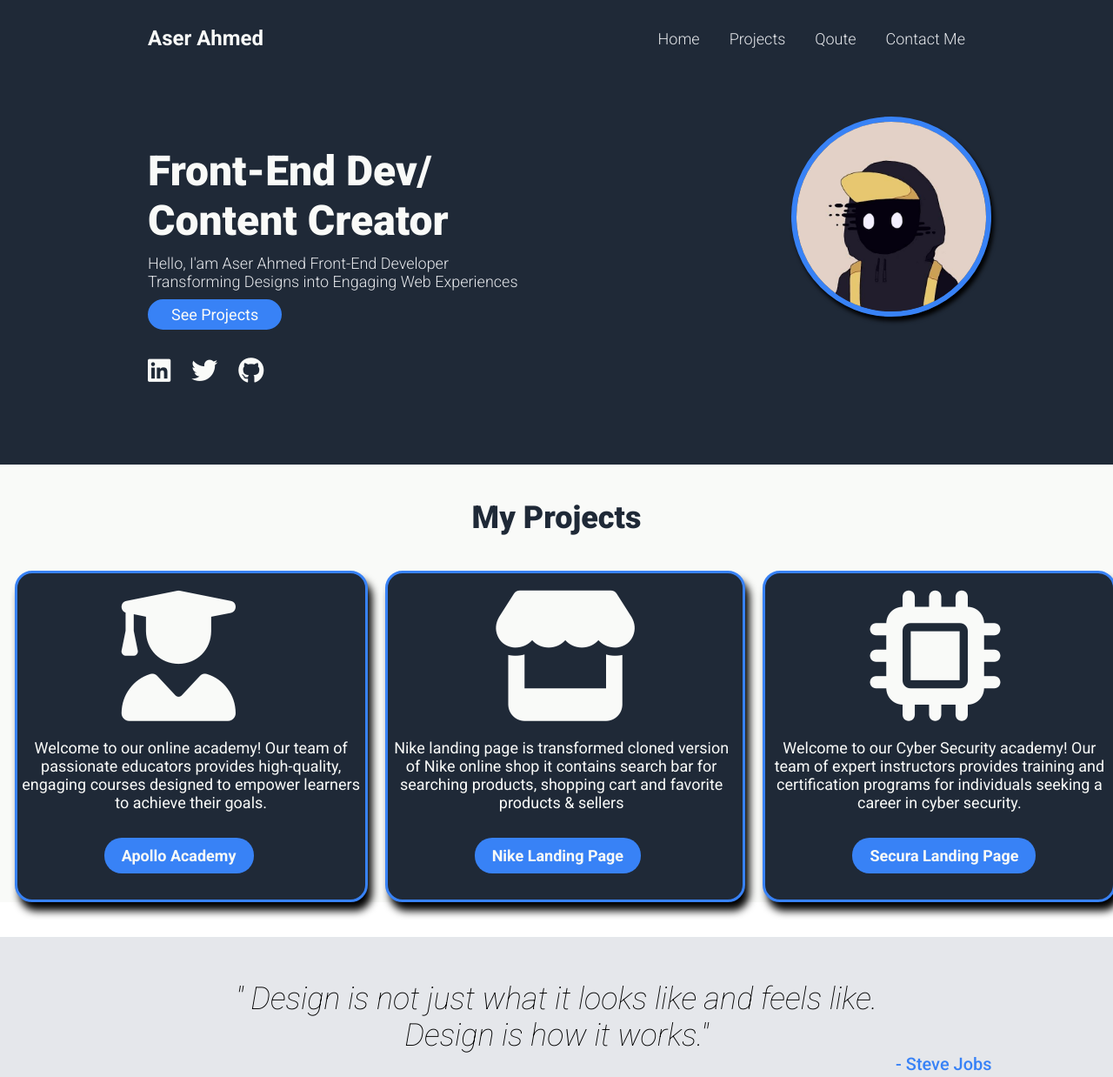
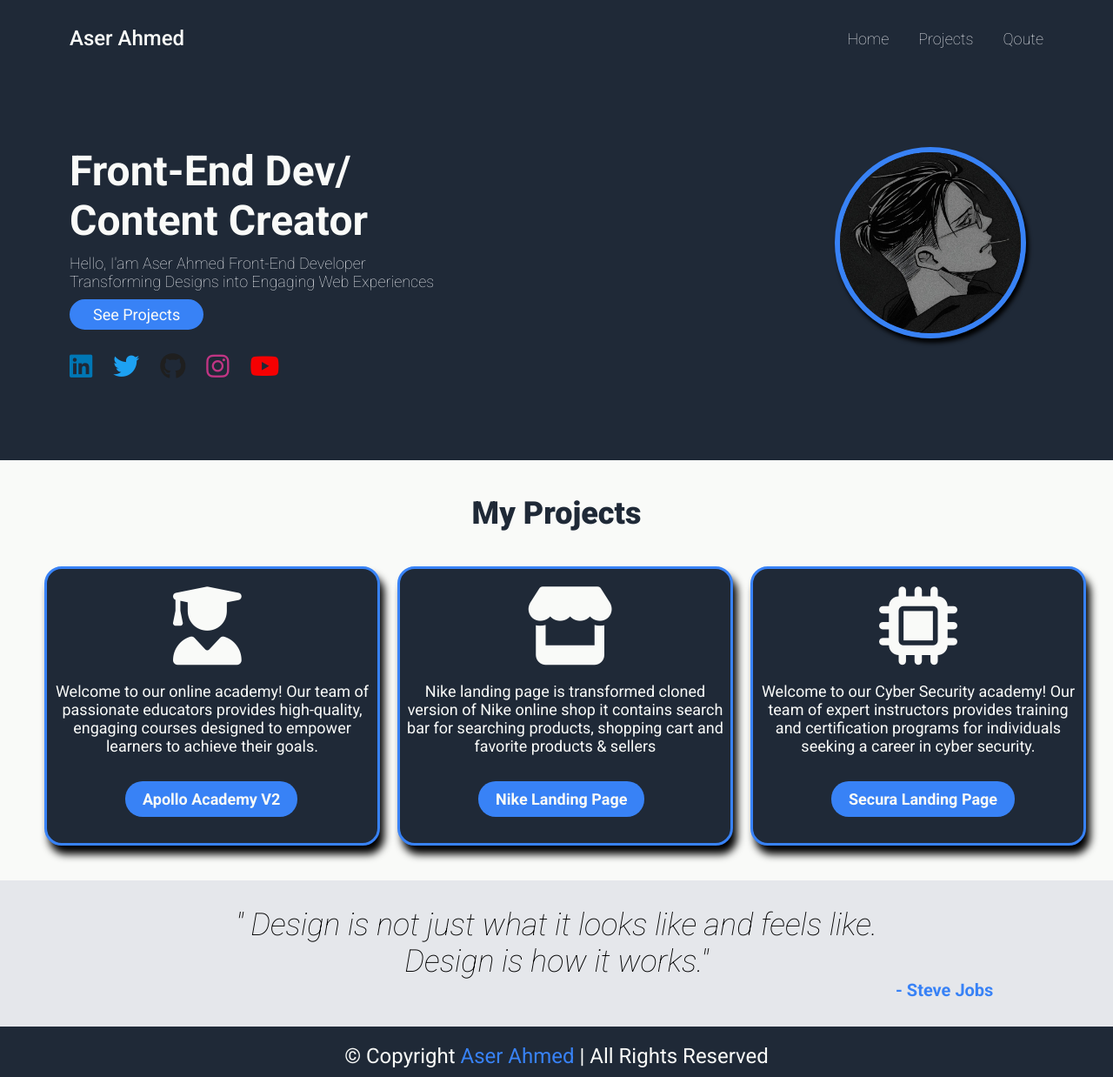
Before and after one commit to codewithastro/My-Portfolio, a plain HTML site: page index.html in a window 1280 px wide. Shown: the top 1238 px of the page at 87% size. Drawn offline with Linux system fonts and the light colour scheme.

Commit message:
new design with smaller icons and texts

```diff
--- a/contact-style.css
+++ /dev/null
@@ -1,71 +0,0 @@
-@import url('https://fonts.googleapis.com/css2?family=Baloo+2:wght@400;500;600;700;800&display=swap');
-* {
-  margin: 0px;
-  padding: 0px;
-  box-sizing: border-box;
-  font-family: 'Baloo 2', sans-serif;
-  transition: .2s linear;
-}
-
-:root{
-  --dark-bg-color: #1F2937;
-  --white-bg-color: #f7f7f7;
-  --grey-color: #e4e4e4;
-  --text-color: #3882f6;
-  --hover-color: #316fd3;
-}
-
-.container{
-  width: 100%;
-  height: 100vh;
-  background-color: var(--dark-bg-color);
-  display: flex;
-  justify-content: center;
-  align-items: center;
-}
-
-form{
-  background-color: var(--white-bg-color);
-  display: flex;
-  flex-direction: column;
-  padding: 2vw 4vw;
-  width: 90%;
-  max-width: 600px;
-  border-radius: 20px;
-  box-shadow: 3px 5px 5px black;
-}
-
-form h3{
-  color: var(--text-color);
-  font-weight: 800;
-  margin-bottom: 10px;
-}
-
-form input, form textarea{
-  border: 0;
-  margin: 10px 0px;
-  padding: 20px;
-  outline: none;
-  background-color: var(--grey-color);
-  font-size: 16px;
-  border-radius: 10px;
-  border: 2px solid var(--text-color);
-}
-
-form button{
-  padding: 15px;
-  background-color: var(--text-color);
-  color: var(--white-bg-color);
-  font-size: 20px;
-  font-weight: 600;
-  border: 0;
-  outline: none;
-  cursor: pointer;
-  width: 150px;
-  margin: 20px auto 0;
-  border-radius: 30px;
-}
-
-form button:hover{
-    background-color: var(--hover-color);
-}
--- a/index.html
+++ b/index.html
@@ -4,7 +4,7 @@
     <meta charset="UTF-8">
     <meta http-equiv="X-UA-Compatible" content="IE=edge">
     <meta name="viewport" content="width=device-width, initial-scale=1.0">
-    <link rel="icon" href="./images/Moon 2.png">
+    <link rel="icon" href="./images/dark1.png">
     <link rel="stylesheet" href="https://cdnjs.cloudflare.com/ajax/libs/font-awesome/6.4.0/css/all.min.css" integrity="sha512-iecdLmaskl7CVkqkXNQ/ZH/XLlvWZOJyj7Yy7tcenmpD1ypASozpmT/E0iPtmFIB46ZmdtAc9eNBvH0H/ZpiBw==" crossorigin="anonymous" referrerpolicy="no-referrer" />
     <link rel="stylesheet" href="style.css">
     <title>Aser Ahmed</title>
@@ -17,7 +17,6 @@
             <a href="index.html">Home</a>
             <a href="#project">Projects</a>
             <a href="#qoute">Qoute</a>
-            <a href="contact.html" target="_blank">Contact Me</a>
         </nav>
     </header>
     <!--header end-->
@@ -31,11 +30,14 @@
         <h2>Front-End Dev/<br>Content <span>Creator</span></h2>
         <p>Hello, I'am Aser Ahmed Front-End Developer<br>Transforming Designs into Engaging Web Experiences</p>
         <a href="#project"><button>See Projects</button></a>
-        <img src="./images/Moon.jpeg" alt="My Profile Image">
+        <div class="card"><img src="./images/My Own Dark Logo.jpg" alt="My Profile Image"></div>
+
         <div class="social-icons">
             <a href="https://www.linkedin.com/in/aser-ahmed/" target="_blank"><i class="fa-brands fa-linkedin"></i></a>
             <a href="https://twitter.com/codewithastro" target="_blank"><i class="fa-brands fa-twitter"></i></a>
-            <a href="https://github.com/ASR5-BRO" target="_blank"><i class="fa-brands fa-github"></i></a>
+            <a href="https://github.com/codewithastro" target="_blank"><i class="fa-brands fa-github"></i></a>
+            <a href="https://instagram.com/codewithastro" target="_blank"><i class="fa-brands fa-instagram"></i></a>
+            <a href="https://www.youtube.com/@1codewithastro" target="_blank"><i class="fa-brands fa-youtube"></i></a>
         </div>
     </section>
     <!--main section end-->
@@ -47,7 +49,7 @@
             <div>
                 <i class="fa-solid fa-user-graduate"></i>
                 <p>Welcome to our online academy! Our team of passionate educators provides high-quality, engaging courses designed to empower learners to achieve their goals.</p>
-                <a href="#" target="_blank">Apollo Academy</a>
+                <a href="#" target="_blank">Apollo Academy V2</a>
             </div>
             <div>
                 <i class="fa-solid fa-store"></i>
@@ -57,7 +59,7 @@
             <div>
                 <i class="fa-solid fa-microchip"></i>
                 <p>Welcome to our Cyber Security academy! Our team of expert instructors provides training and certification programs for individuals seeking a career in cyber security.</p>
-                <a href="#" target="_blank">Secura Landing Page</a>
+                <a href="https://securasite.vercel.app/" target="_blank">Secura Landing Page</a>
             </div>
         </div>
     </section>
--- a/index.js
+++ b/index.js
@@ -3,3 +3,5 @@ console.log("Hello there, there is nothing to do here :)")
 console.warn("CLOSE IT PLZ")
 
 //some functions don't worry about it :\
+
+//there is nothing here right now what are you looking for i said i will add later
--- a/style.css
+++ b/style.css
@@ -24,7 +24,7 @@
 
 /*scroll designs start*/
 ::-webkit-scrollbar{
-    width: 12px;
+    width: 10px;
  }
 
  ::-webkit-scrollbar-track{
@@ -41,20 +41,20 @@ header{
     display: flex;
     justify-content: space-between;
     align-items: center;
-    padding: 30px 170px;
+    padding: 30px 80px;
     background-color: var(--dark-bg-color);
 }
 
 .logo{
     font-size: 24px;
     color: var(--main-logo-color);
-    font-weight: 600;
+    font-weight: 500;
     text-decoration: none;
 }
 
 .navigation a{
     font-size: 18px;
-    font-weight: 300;
+    font-weight: 200;
     text-decoration: none;
     color: var(--q-color);
     padding-left: 30px;
@@ -67,24 +67,19 @@ header{
 
 .home{
     background-color: var(--dark-bg-color);
-    padding: 80px 0px 90px 170px;
+    padding: 80px 0px 90px 80px;
 }
 
 .home h2{
     color:var(--main-logo-color);
     font-size: 48px;
-    font-weight: 800;
+    font-weight: 700;
     padding-bottom: 10px;
-}
-
-.home h2 span:hover{
-    background-color: var(--button-color);
-    border-radius: 5px;
 }
 
 .home p{
     font-size: 18px;
-    font-weight: 300;
+    font-weight: 200;
     color: var(--q-color);
     padding-bottom: 10px;
 }
@@ -105,9 +100,9 @@ header{
 
 .home img{
     float: right;
-    margin: -210px 140px 0px 0px ;
-    width: 230px;
-    height: 230px;
+    margin: -210px 100px 0px 0px ;
+    width: 220px;
+    height: 220px;
     border: 6px solid var(--button-color);
     border-radius: 50%;
     box-shadow: 3px 5px 5px black;
@@ -118,7 +113,7 @@ header{
 }
 
 .home .social-icons{
-    padding-top: 30px;
+    padding-top: 25px;
 }
 
 .home .social-icons a{
@@ -128,8 +123,24 @@ header{
     color: var(--main-logo-color);
 }
 
-.home .social-icons a:hover{
-    color: var(--q-color);
+.home .social-icons a:nth-child(1){
+    color: #0077B5;
+}
+
+.home .social-icons a:nth-child(2){
+    color: #1DA1F2;
+}
+
+.home .social-icons a:nth-child(3){
+    color: #1F1F1F;
+}
+
+.home .social-icons a:nth-child(4){
+    color: #C13584;
+}
+
+.home .social-icons a:nth-child(5){
+    color: #F60002;
 }
 
 .info{
@@ -147,25 +158,30 @@ header{
 .info .cards{
     display: flex;
     justify-content: center;
-    margin-bottom: 40px;
+    flex-wrap: wrap;
+    padding-bottom: 40px;
 }
 
 .info .cards div{
     border-radius: 20px;
-    padding-bottom: 40px;
+    padding: 0px 5px 40px;
     margin-left: 20px;
     border: 3px solid var(--button-color);
     background-color: var(--dark-bg-color);
     box-shadow: 5px 10px 10px black;
 }
 .info .cards i{
-    font-size: 150px;
+    font-size: 90px;
     color: var(--main-logo-color);
-    margin: 20px 120px;
+    padding: 20px 0px 20px 135px;
+}
+
+.info .cards i:nth-child(1){
+    padding: 20px 0px 20px 140px;
 }
 
 .info .cards p{
-    width: 400px;
+    width: 370px;
     color: var(--main-logo-color);
     font-size: 18px;
     text-align: center;
@@ -178,7 +194,7 @@ header{
     font-size: 18px;
     font-weight: 600;
     padding: 10px 20px;
-    margin: 0px 0px 40px 100px;
+    margin-left: 85px;
     background-color: var(--button-color);
     border-radius: 20px;
 }
@@ -195,16 +211,14 @@ header{
 .qoute p{
     font-size: 36px;
     margin: 0px 200px;
-    padding: 20px 0px 0px;
     font-weight: lighter;
     font-style: italic;
     text-align: center;
 }
 
 .qoute h4{
-    padding: 0px 0px 0px 1000px;
+    padding-left: 1000px;
     font-size: 20px;
-    font-weight: 500;
     color: var(--button-color);
 }
 
@@ -214,12 +228,11 @@ header{
 
 .footer{
     text-align: center;
-    padding: 20px 20px;
+    padding: 20px;
     background-color: var(--dark-bg-color);
 }
 .footer p{
-    font-size: 28px;
-    font-weight: 400;
+    font-size: 24px;
     color: var(--main-logo-color);
 }
 .footer p a{
```
Also changed, not shown: contact.html (deleted, +0 -39 lines), images/Moon 2.png (deleted), images/Moon.jpeg (deleted), images/My Own Dark Logo.jpg (added), images/dark1.png (added).
